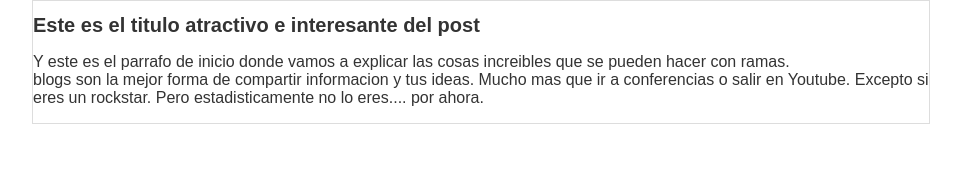
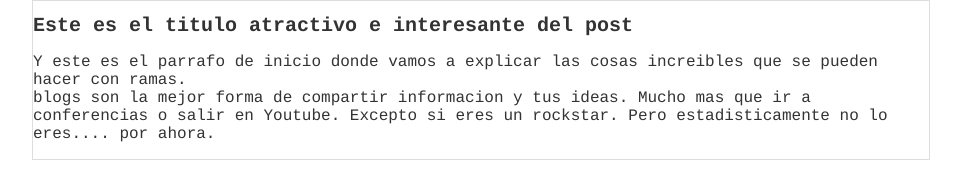
Before and after one commit to brayancaselles/hyperblog, a plain HTML site: page proyecto1/blogpost.html in a window 1280 px wide. Shown: the whole page, without its empty margins (159-1120 px from the left). Drawn offline with Linux system fonts and the light colour scheme; a script that the page names is missing.

Commit message:
terminando el css

```diff
--- a/proyecto1/css/estilos.css
+++ b/proyecto1/css/estilos.css
@@ -2,7 +2,7 @@ body
 {
     color: #333;
     text-align: center;
-    font-family: "Arial";
+    font-family: "Courier";
     font-size:  16px;
     margin: 0px;
     padding: 0px;
```
